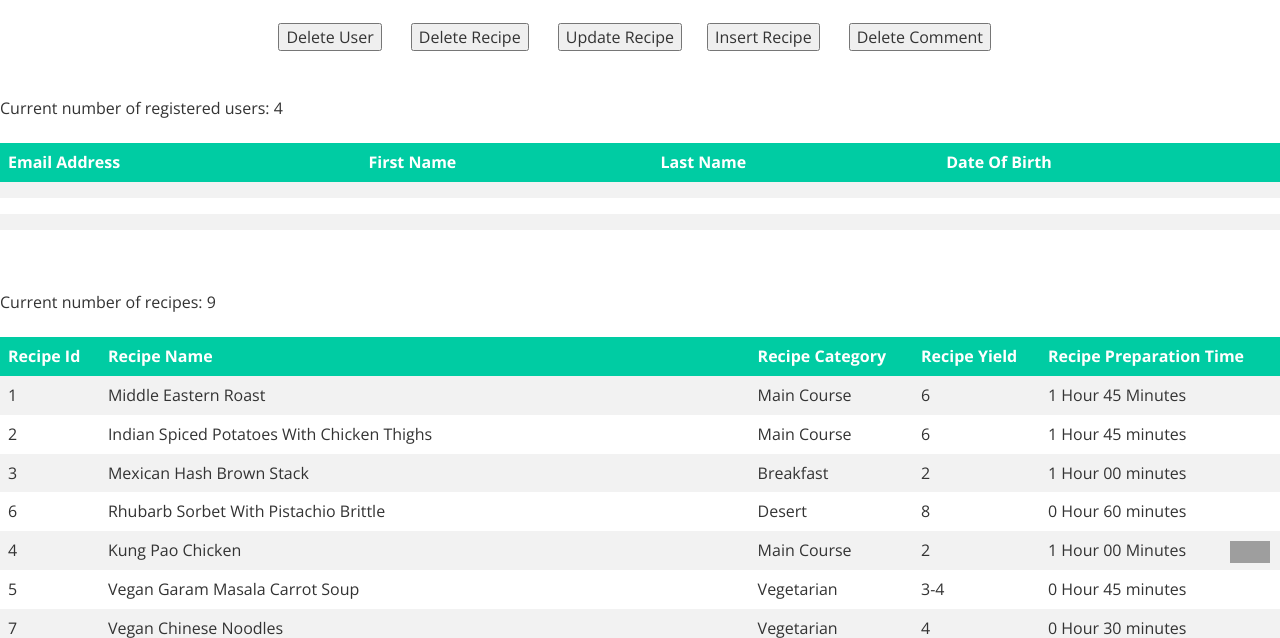
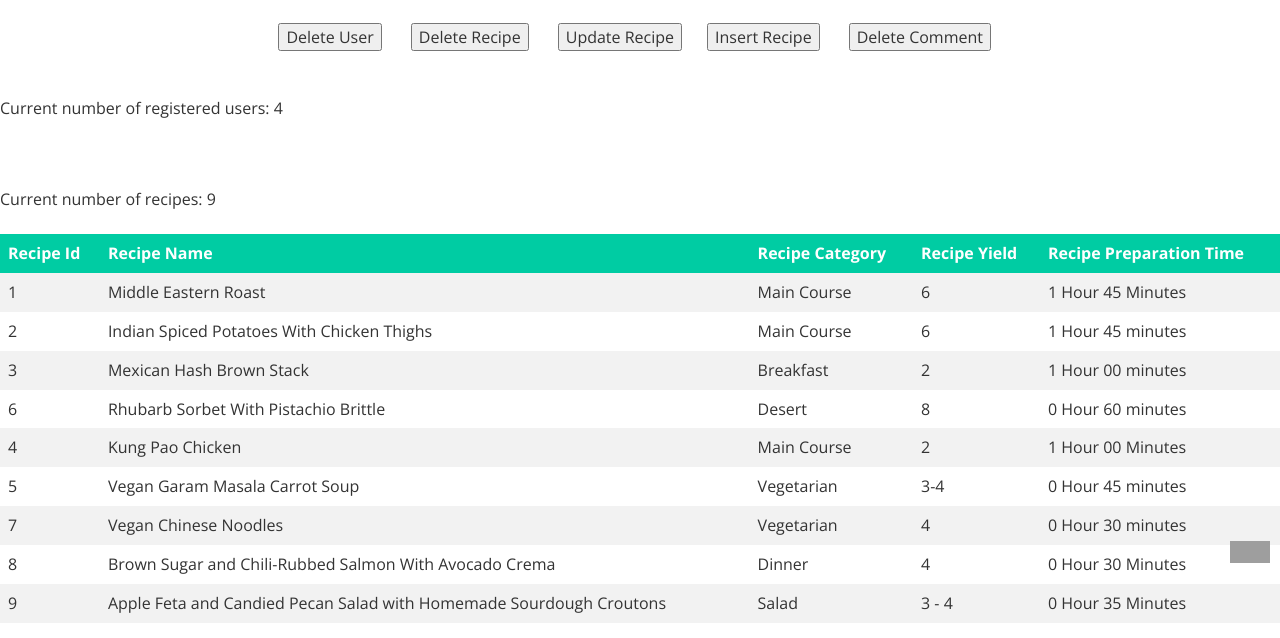
Before and after one commit to Nooree0413/RecipeHouse, a PHP site: page /admintask.php in a window 1280 px wide. Shown: the part 227-865 px from the top of the page. Run offline with PHP 8.4, Linux system fonts and the light colour scheme; data comes from the database, SQL or seed files in the repository; data that the repository does not hold is empty; grey boxes are pictures that could not be loaded.

Commit message:
Added div and Moved <table> tags from admintask.php to displayXmlUserData.js

```diff
--- a/admintask.php
+++ b/admintask.php
@@ -179,28 +179,18 @@ Smartphone Compatible web template, free webdesigns for Nokia, Samsung, LG, Sony
 
 
 		//displaying all users
-		 echo "<div style='overflow-x:auto;'>";
+		echo "<div style='overflow-x:auto;'>";
 
-		 echo "Current number of registered users: ".$noOfUser;
-		 echo "</br></br>";
+		echo "Current number of registered users: ".$noOfUser;
+		echo "</br></br>";
 
-          echo"<table>";
-          echo"<tr><th>Email Address</th>";
-          echo"<th>First Name</th>";
-          echo"<th>Last Name</th>";
-          echo"<th>Date Of Birth</th></tr>";
 
-			while($row1=mysql_fetch_array($query)){
-				echo"<tr><td id='userEmail'></td>";
-	            echo"<td></td>";
-	            echo"<td></td>";
-	            echo"<td></td></tr>";
-			}
+		echo "<div id='adminTask_userTableContent'></div>";
 
-		 echo "</table>";
-         echo"</div>";
 
-         echo"</br></br>";
+        echo"</div>";
+
+        echo"</br></br>";
 
          //displaying recipe details
          $query2=mysql_query("SELECT * FROM recipe") or die('could not find table'.mysql_error());
```
